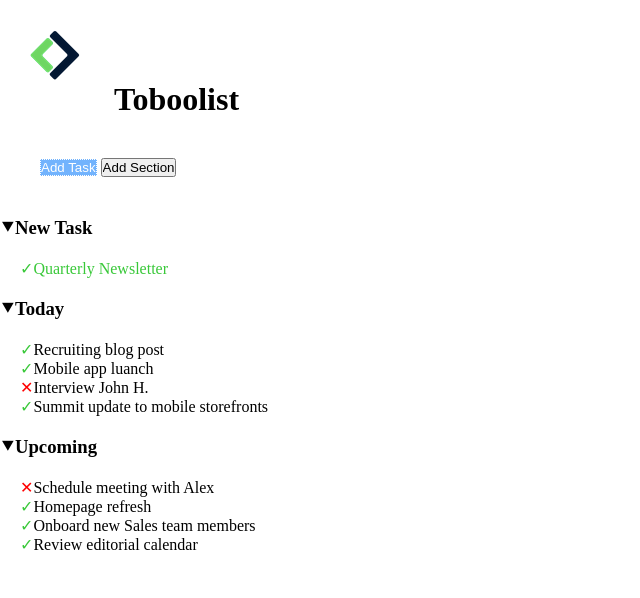
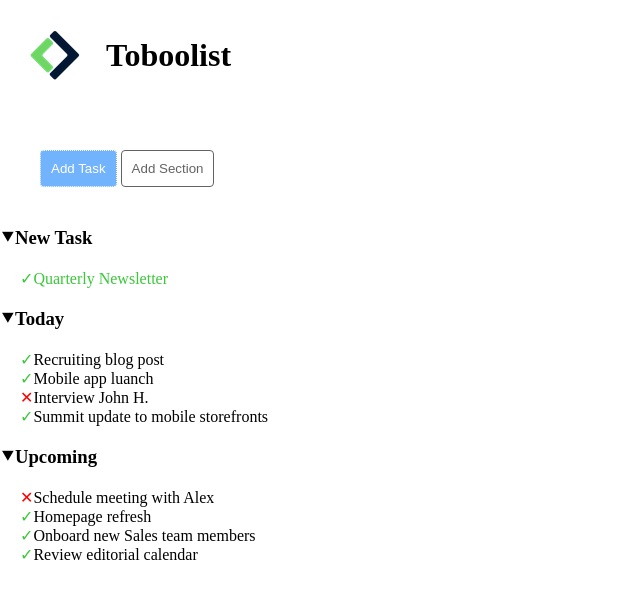
Before and after one commit to giadavolpin/html-css-toboolist, a plain HTML site: page index.html in a window 1280 px wide. Shown: the whole page, without its empty margins (0-640 px from the left). Drawn offline with Linux system fonts and the light colour scheme.

Commit message:
sistemato ma manca

```diff
--- a/index.html
+++ b/index.html
@@ -8,16 +8,17 @@
     <link rel="stylesheet" href="./style.css">
 </head>
 <body>
-    <!-- logo (non riesco a modificare h1 per metterlo in linea) -->
-    <div >
+    <!-- logo -->
+    <header>
         <img src="./img/Logo.png" alt="" class="logo">
         <h1 class="intestazione">Toboolist</h1>
-    </div>
+    </header>
 
     <!-- bottoni -->
+    <main>
         <div class="bottoni">
             <input type="button" value="Add Task" class="azzurro">
-        <input type="button" value="Add Section">
+            <input type="button" value="Add Section" class="bianco">
         </div>
         <!-- new task 1-->
         <h3>⯆New Task</h3>
@@ -46,5 +47,6 @@
                 <li><p class="spunta">&#10003;</p>Review editorial calendar</li>
             </ul>
         </div>
+    </main>
     </body>
 </html>
--- a/style.css
+++ b/style.css
@@ -5,10 +5,14 @@
 }
 .intestazione{
     display: inline-block;
+    margin-right: 12px;
+    vertical-align: middle;
 }
 .logo{
     margin: 20px;
     padding: 10px;
+    margin-right: 12px;
+    vertical-align: middle;
 }
 
 .bottoni{
@@ -21,6 +25,16 @@
     background-color: rgb(114, 179, 253);
     border: #fff dotted 1px;
     color: white;
+    padding: 10px;
+    border-radius: 4px;
+
+}
+.bianco{
+    background-color: white;
+    color: rgb(100, 99, 99);
+    padding: 10px;
+    border-radius: 4px;
+    border: 1px solid rgb(100, 99, 99)
 }
 .margin{
     margin: 20px;
```
Lines whose indentation alone changed are shown as unchanged.
